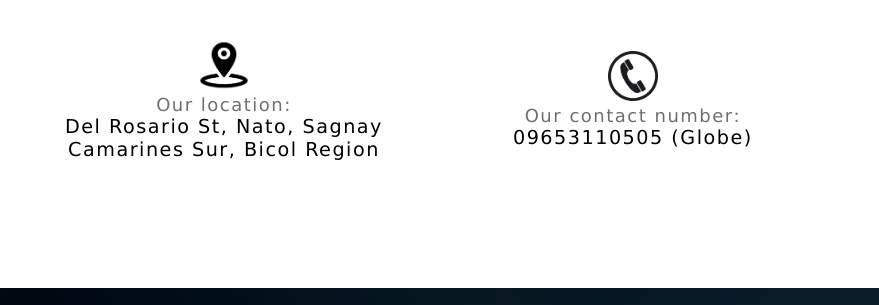
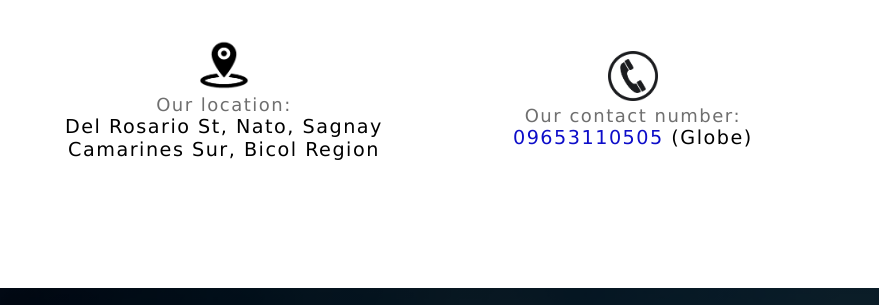
Before and after one commit to geassboy15/resort, a plain HTML site: page index.html in a window 1280 px wide. Shown: the part 2700-3005 px from the top of the page, 0-879 px from the left. Drawn offline with Linux system fonts and the light colour scheme; grey boxes are pictures that could not be loaded.

Commit message:
Update style.css

```diff
--- a/style.css
+++ b/style.css
@@ -169,6 +169,9 @@ html{
   font-size: 1.2rem;
   color: black;
   font-weight: 500;
+}
+.contact-number a{
+  color: rgb(13, 13, 201);
 }
 .contact-number a:hover{
   text-decoration: underline;
```
